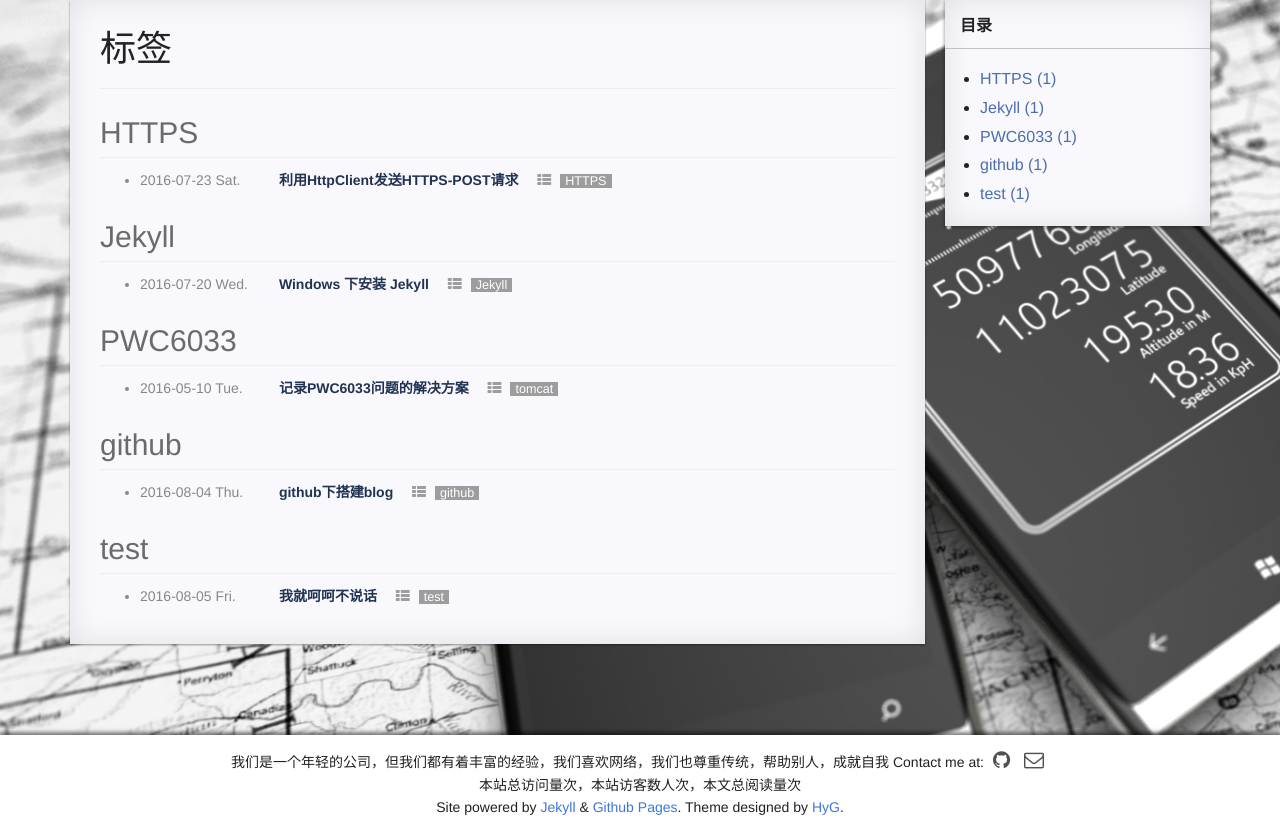
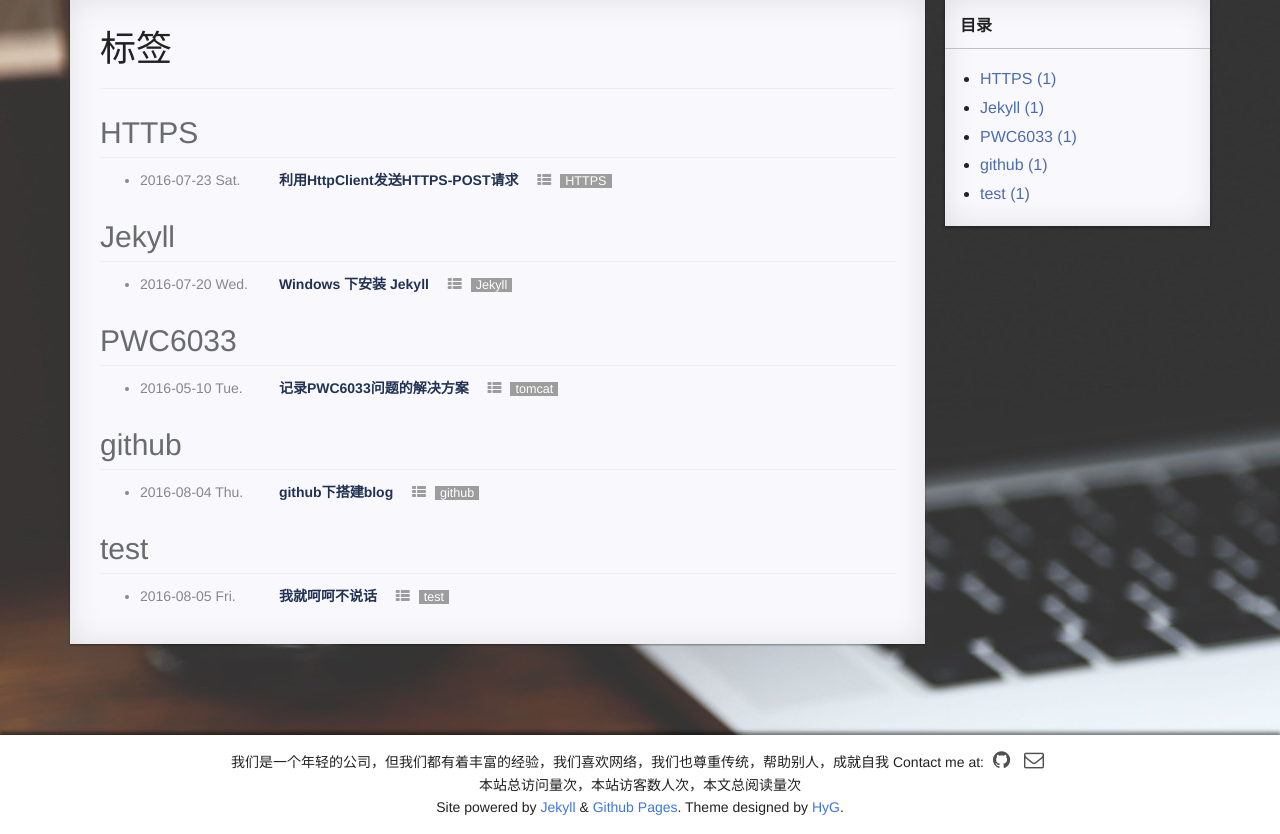
Before and after one commit to Dongwublog/Dongwublog.github.io, a Jekyll site: the page built from page/2tags.html, in a window 1280 px wide. Shown: the part 100-934 px from the top of the page. Built offline with Jekyll 4.4.1, drawn with Linux system fonts in a browser that asks for light colours; comment, search, counter and statistics services are not loaded.

Commit message:
2016-8-6-Modify background image

```diff
--- a/_sass/_reset.scss
+++ b/_sass/_reset.scss
@@ -30,7 +30,7 @@ body {
     font-family: 'Helvetica Neue',Helvetica,Arial,'Microsoft YaHei',sans-serif;
     color: #222;
     //background-image: url(https://ooo.0o0.ooo/2016/06/20/5768c606cf9cb.jpg);
-    background-image: url(/images/background.jpg);
+    background-image: url(/images/placeholder-big.jpg);
     background-attachment: fixed;
     position: relative;
     min-height: 100%;
```
